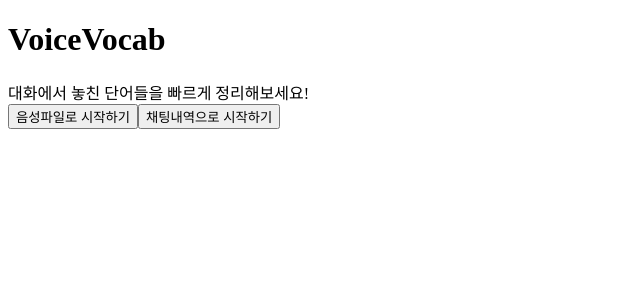
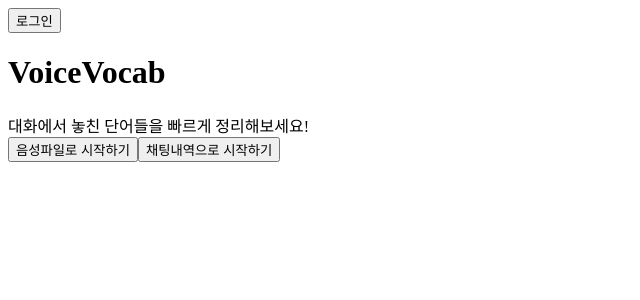
Before and after one commit to MunSeongyun/project_VoiceVocab-react-deployment-repo, a React (Vite) app: page / in a window 1280 px wide. Shown: the top 300 px of the page, without its empty margins (0-640 px from the left). Built offline with nearby package versions, Linux system fonts and the light colour scheme.

Commit message:
🔨refactor: change variable names to snake_case

```diff
--- a/src/App.tsx
+++ b/src/App.tsx
@@ -2,9 +2,12 @@ import { BrowserRouter as Router, Route, Routes } from 'react-router-dom'
 import Home from './pages/Home'
 import WordSelect from './pages/WordSelect'
 import VocabularyList from './pages/VocabularyList'
+import Login from './components/Login'
 
 function App() {
   return (
+    <>
+      <Login />
       <Router>
         <Routes>
           <Route path='/' element={<Home />}/>
@@ -12,6 +15,8 @@ function App() {
           <Route path='/vocabulary-list' element={<VocabularyList />}/>
         </Routes>
       </Router>
+    </>
+
   )
 }
 
--- /dev/null
+++ b/src/components/Login.tsx
@@ -0,0 +1,17 @@
+import React from 'react'
+
+const Login = () => {
+
+
+    const onClick = () => {
+        window.location.href=`${import.meta.env.VITE_BACKEND_URL}/auth/login`
+    }
+
+  return (
+    <div>
+      <button onClick={onClick}>로그인</button>
+    </div>
+  )
+}
+
+export default Login
--- a/src/pages/VocabularyList.tsx
+++ b/src/pages/VocabularyList.tsx
@@ -20,10 +20,10 @@ const VocabularyList = () => {
         return (
           <div>
             id: {item.id} <br/>
-            user_id: {item.user_id} <br/>
-            file_url: {item.file_url} <br/>
-            script_url: {item.script_url} <br/>
-            vocabulary_name: {item.vocabulary_name} <br/>
+            userId: {item.userId} <br/>
+            fileUrl: {item.fileUrl} <br/>
+            scriptUrl: {item.scriptUrl} <br/>
+            vocabularyName: {item.vocabularyName} <br/>
           </div>
         )
       })}
```
Also changed, not shown: src/common/types.ts (+4 -4 lines). Lines whose indentation alone changed are shown as unchanged.
